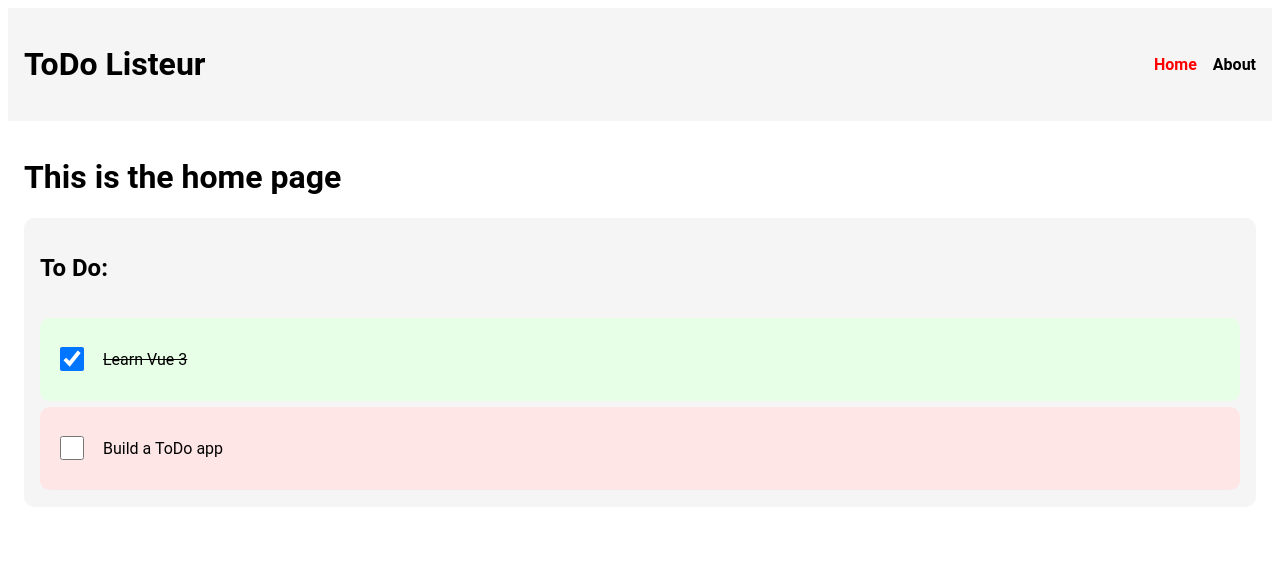
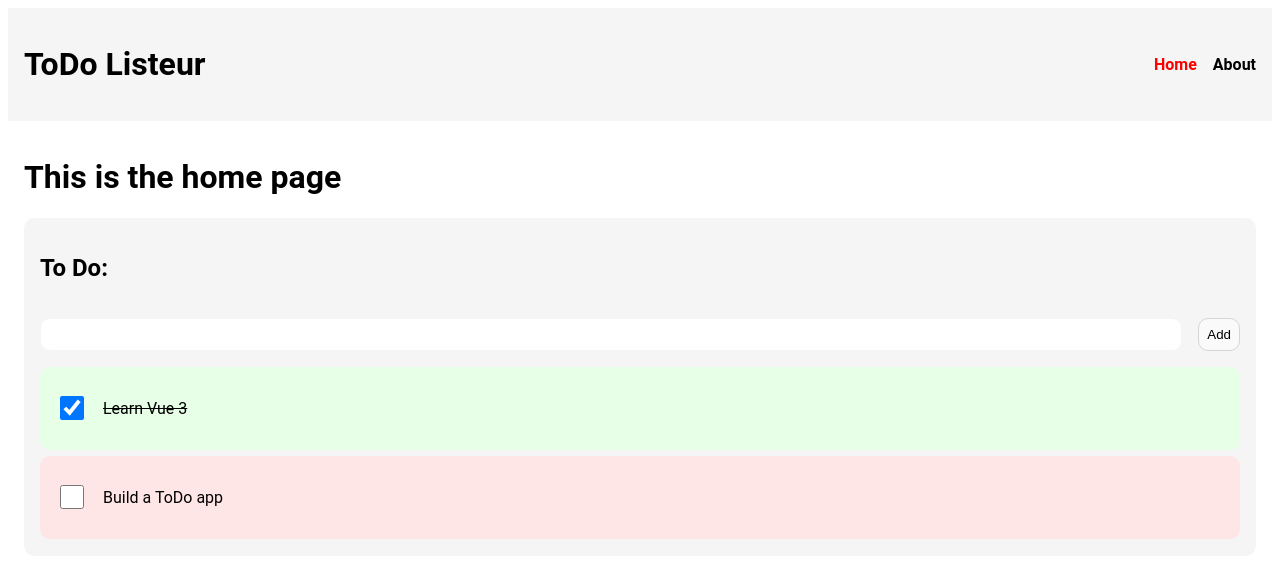
Before and after one commit to CmD0/todo-list-exemple, a Vue app: page / in a window 1280 px wide. Shown: the top 578 px of the page. Built offline with nearby package versions, Linux system fonts and the light colour scheme.

Commit message:
to do add dialog

```diff
--- /dev/null
+++ b/src/components/ToDoDialog.vue
@@ -0,0 +1,42 @@
+<script setup lang="ts">
+import { ref } from 'vue'
+const emit = defineEmits(['add-todo'])
+const newToDo = ref('')
+
+function addToDo() {
+    const todo = {
+        text: newToDo.value,
+        completed: false
+    }
+    emit('add-todo', todo)
+    newToDo.value = ''
+}
+</script>
+
+<template>
+    <div class="to-do-dialog">
+        <input type="text" v-model="newToDo" />
+        <button @click="addToDo">Add</button>
+    </div>
+</template>
+
+<style scoped>
+.to-do-dialog {
+    display: flex;
+    gap: 1rem;
+}
+
+.to-do-dialog input[type="text"] {
+    flex-grow: 1;
+    padding: 0.5rem;
+    border-radius: 10px;
+    border: 1px solid #f5f5f5;
+}
+
+.to-do-dialog button {
+    padding: 0.5rem;
+    border-radius: 10px;
+    border: 1px solid #d5d5d5;
+    background-color: #fafafa;
+}
+</style>
--- a/src/components/ToDoList.vue
+++ b/src/components/ToDoList.vue
@@ -1,5 +1,6 @@
 <script setup lang="ts">
 import { ref } from 'vue'
+import ToDoDialog from '@/components/ToDoDialog.vue'
 import ToDoItem from '@/components/ToDoItem.vue'
 
 const todos = ref([
@@ -12,11 +13,16 @@ console.log(todos.value)
 function toggleToDo(todo: any) {
     todo.completed = !todo.completed
 }
+
+function addToDo (todo: any) {
+    todos.value.push(todo)
+}
 </script>
 
 <template>
     <div class="to-do-list">
         <h2>To Do:</h2>
+        <ToDoDialog @add-todo="addToDo"/>
         <div class="to-dos">
             <ToDoItem v-for="todo in todos" v-bind:todo="todo" @toggle-todo="toggleToDo(todo)" />
         </div>
```
